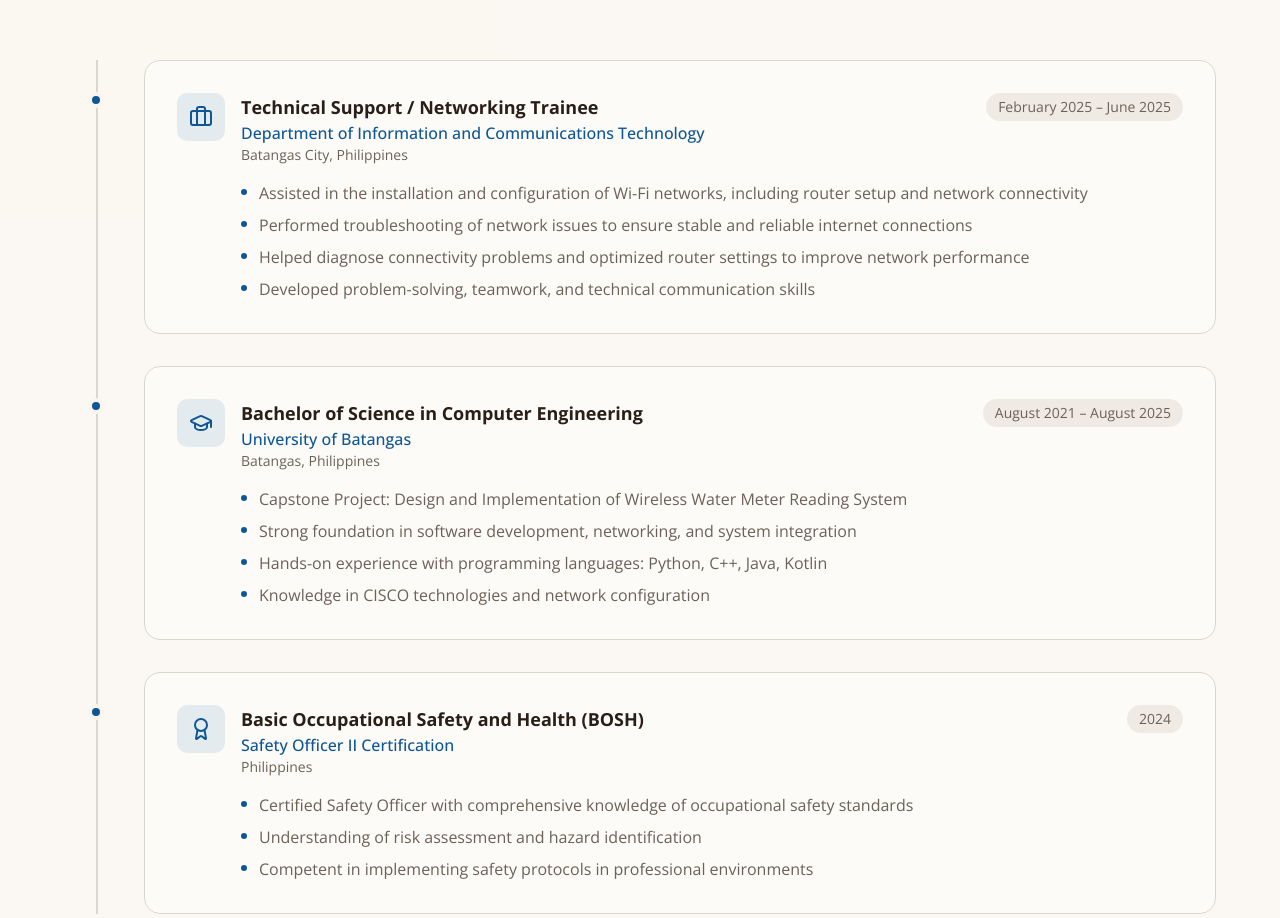
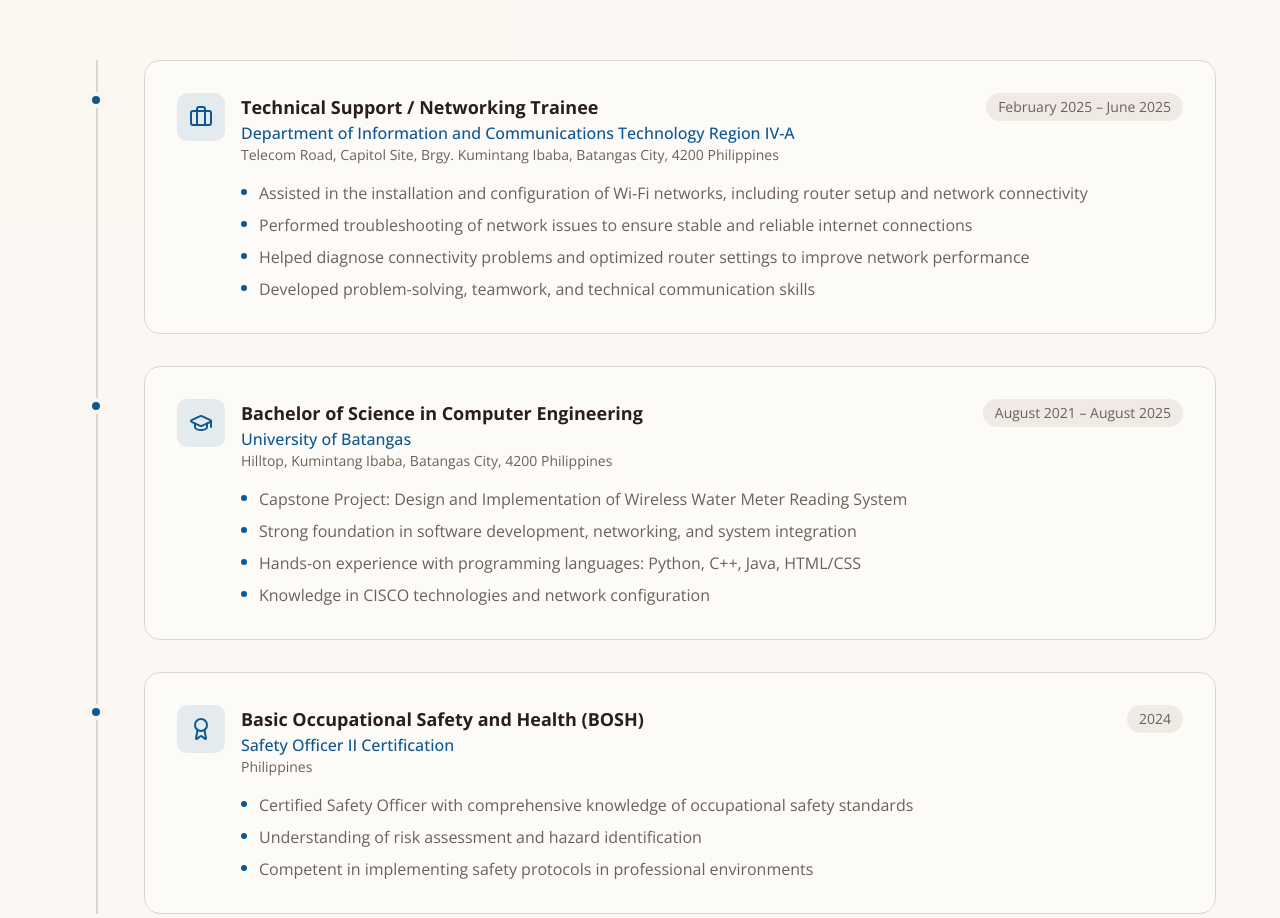
Before and after one commit to Drei1006/Pesigan_Andrei_Portfolio, a Next.js app: page / in a window 1280 px wide. Shown: the part 3843-4761 px from the top of the page. Built offline with nearby package versions, Linux system fonts and the light colour scheme; a web font is replaced by a local one.

Commit message:
Updated portfolio layout

```diff
--- a/components/experience-section.tsx
+++ b/components/experience-section.tsx
@@ -4,8 +4,8 @@ const experiences = [
   {
     type: "work",
     title: "Technical Support / Networking Trainee",
-    organization: "Department of Information and Communications Technology",
-    location: "Batangas City, Philippines",
+    organization: "Department of Information and Communications Technology Region IV-A",
+    location: "Telecom Road, Capitol Site, Brgy. Kumintang Ibaba, Batangas City, 4200 Philippines",
     period: "February 2025 – June 2025",
     description: [
       "Assisted in the installation and configuration of Wi-Fi networks, including router setup and network connectivity",
@@ -18,12 +18,12 @@ const experiences = [
     type: "education",
     title: "Bachelor of Science in Computer Engineering",
     organization: "University of Batangas",
-    location: "Batangas, Philippines",
+    location: "Hilltop, Kumintang Ibaba, Batangas City, 4200 Philippines",
     period: "August 2021 – August 2025",
     description: [
       "Capstone Project: Design and Implementation of Wireless Water Meter Reading System",
       "Strong foundation in software development, networking, and system integration",
-      "Hands-on experience with programming languages: Python, C++, Java, Kotlin",
+      "Hands-on experience with programming languages: Python, C++, Java, HTML/CSS",
       "Knowledge in CISCO technologies and network configuration",
     ],
   },
```
